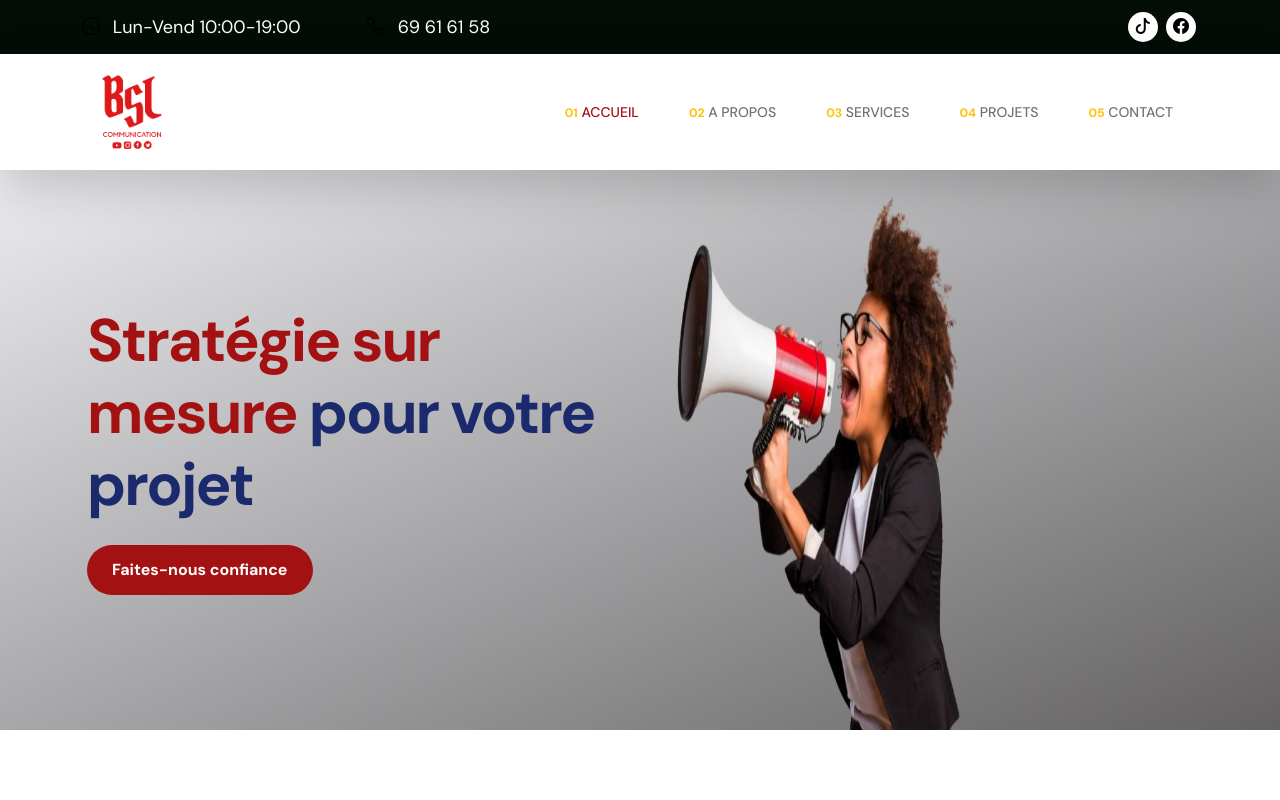
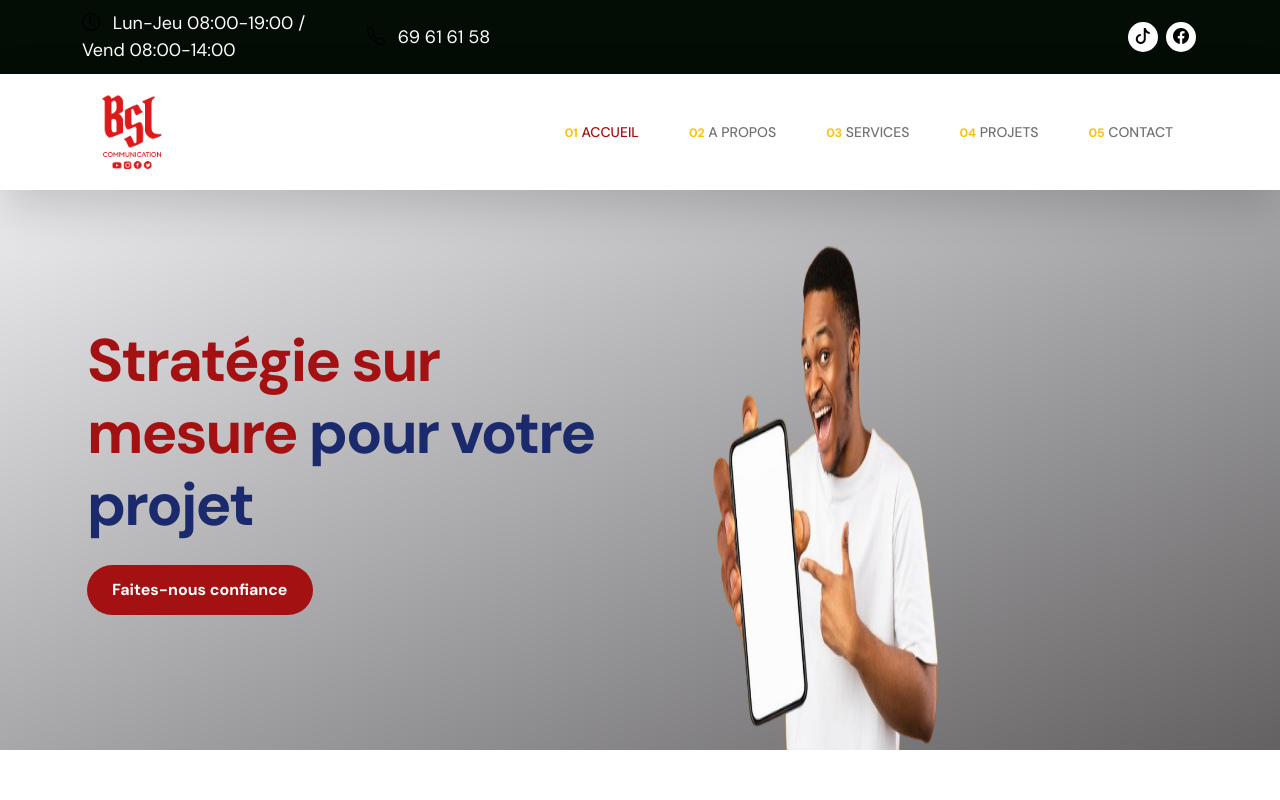
Before and after one commit to AlexBorix/BSL_COM, a plain HTML site: page index.html in a window 1280 px wide. Shown: the top 800 px of the page. Drawn offline with Linux system fonts and the light colour scheme.

Commit message:
modi image header

```diff
--- a/index.html
+++ b/index.html
@@ -37,7 +37,7 @@
                     <div class="col-lg-3 col-md-5 col-7">
                         <p class="text-white mb-0">
                             <i class="bi-clock site-header-icon me-2"></i>
-                            Lun-Vend 10:00-19:00
+                            Lun-Jeu 08:00-19:00 / Vend 08:00-14:00
                         </p>
                     </div>
 
@@ -123,7 +123,7 @@
                     <!-- Image à droite -->
                     <div class="col-lg-6 col-md-12 text-center">
                       <div class="hero-image">
-                        <img src="images/header.png" class="img-fluid" alt="Agence de communication BSL - Stratégie digitale et événementielle">
+                        <img src="images/test.png" class="img-fluid" alt="Agence de communication BSL - Stratégie digitale et événementielle">
                       </div>
                     </div>
                   </div>
```
Also changed, not shown: images/Untitled_design__2_-removebg-preview.png (added), images/test.png (added).
